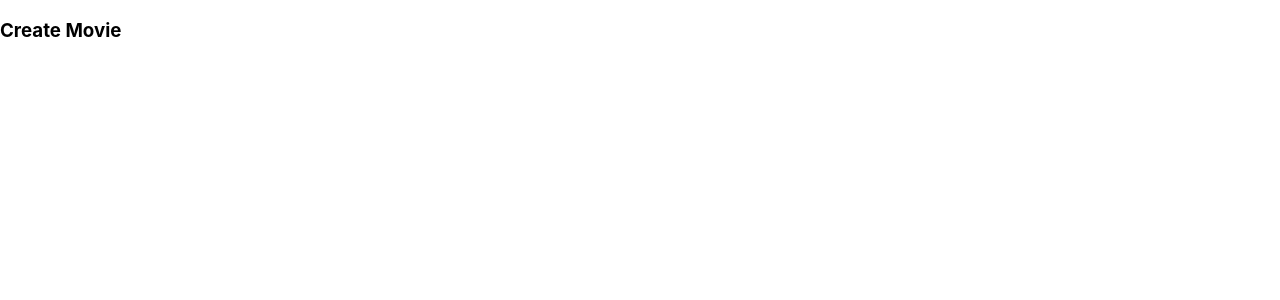
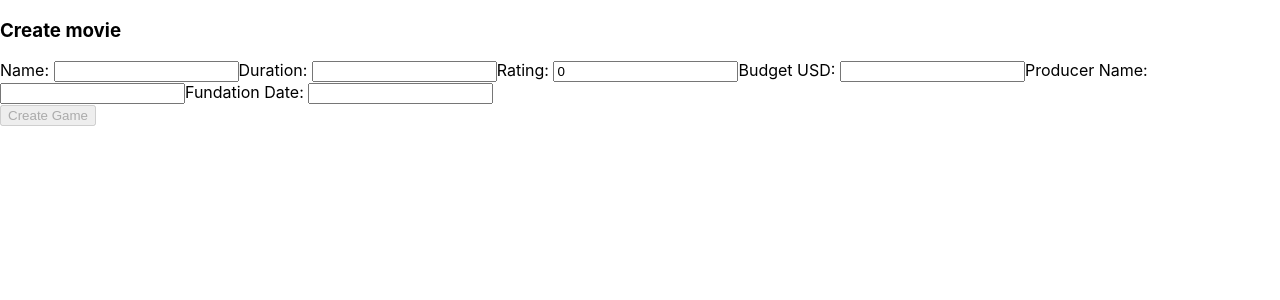
Before and after one commit to santi4246/movie-project, a React (Create React App) app in the folder client/: page /create-movie in a window 1280 px wide. Shown: the top 300 px of the page. Built offline with nearby package versions, Linux system fonts and the light colour scheme.

Commit message:
Form create movies v1.0.1

```diff
--- a/client/src/components/Form/index.jsx
+++ b/client/src/components/Form/index.jsx
@@ -1,7 +1,104 @@
+import React, { useState, useEffect } from "react";
+import { useDispatch, useSelector } from "react-redux";
+
 const Form = () => {
+    const [input, setInput] = useState({
+        name: "",
+        duration: "",
+        rating: 0,
+        budgetUSD: "",
+        producer: {
+            name: "",
+            fundationDate: ""
+        },
+        genre: {
+            name: ""
+        },
+        picture: {
+            path: "",
+            weight: "",
+            wide: "",
+            height: ""
+        },
+        actors: []
+    });
+    const [error, setError] = useState({});
+    const [submit, setSubmit] = useState(false);
+    useEffect(() => {
+
+    });
+    function validateInput (name, value) {
+        switch (name) {
+            case "name": return (!value || value.length > 20) ? setError({ ...error, name: `Name field cannot be null or length greater than 20` }) : setError({ ...error, name: "" })
+            case "duration": return (!value) ? setError({ ...error, duration: `Cannot be null` }) : setError({ ...error, duration: "" })
+            case "rating": return (!value || value < 1 || value > 5) ? setError({ ...error, rating: `The field must contain a value greater than 0 and less than or equal to 5` }) : setError({ ...error, rating: "" })
+            case "budgetUSD": return (!value) ? setError({ ...error, budgetUSD: `Cannot be null` }) : setError({ ...error, budgetUSD: "" })
+            // case "producer": return (!value.name || !value.fundationDate) ? setError({ ...error, producer: `The field cannot be null` }) : setError({ ...error, producer: "" })
+            default: break;
+        }
+    }
+    function handleChange (event) {
+        setInput({ ...input, [event.target.name]: event.target.value });
+        validateInput(event.target.name, event.target.value);
+        console.log(input);
+    }
+    function handleSubmit (event) {
+        event.preventDefault();
+        setSubmit(true);
+        setInput({
+            name: "",
+            duration: "",
+            rating: 0,
+            budgetUSD: "",
+            producer: {
+                name: "",
+                fundationDate: ""
+            },
+            genre: {
+                name: ""
+            },
+            picture: {
+                path: "",
+                weight: "",
+                wide: "",
+                height: ""
+            },
+            actors: []
+        });
+    }
     return(
         <div>
-            <h3>Create Movie</h3>
+            <form>
+                <h3>Create movie</h3>
+                <div>
+                    {/* Name */}
+                    <label htmlFor = "name">Name: </label>
+                    <input id = "name" type = "text" name = "name" value = {input.name} onChange = {handleChange}></input>
+                    {error.name ? <p>{error.name}</p> : null}
+                    {/* Duration */}
+                    <label htmlFor = "duration">Duration: </label>
+                    <input id = "duration" type = "text" name = "duration" value = {input.duration} onChange = {handleChange}></input>
+                    {error.duration ? <p>{error.duration}</p> : null}
+                    {/* Rating */}
+                    <label htmlFor = "rating">Rating: </label>
+                    <input id = "rating" type = "number" name = "rating" value = {input.rating} onChange = {handleChange}></input>
+                    {error.rating ? <p>{error.rating}</p> : null}
+                    {/* BudgetUSD */}
+                    <label htmlFor = "budgetUSD">Budget USD: </label>
+                    <input id = "budgetUSD" type = "text" name = "budgetUSD" value = {input.budgetUSD} onChange = {handleChange}></input>
+                    {error.budgetUSD ? <p>{error.budgetUSD}</p> : null}
+                    {/* Producer */}
+                    <label>Producer Name: </label>
+                    <input value = {input.producer.name} onChange = { e => setInput({ ...input, producer: { ...input.producer, name: e.target.value } }) } />
+                    {/* Se pierde el valor onChange */}
+                    <label>Fundation Date: </label>
+                    <input value = {input.producer.fundationDate} onChange = { e => setInput({ ...input, producer: { ...input.producer, fundationDate: e.target.value } }) } />
+                </div>
+                <div>
+                    <button type = "submit" value = {"create"} disabled = { error.name || !input.name || error.duration || !input.duration || error.rating || !input.rating || error.budgetUSD || !input.budgetUSD || error.producer || !input.producer } onClick={handleSubmit}>Create Game</button>
+                </div>
+            </form>
+            {submit ? <h3>Movie successfully created!</h3> : null}
         </div>
     )
 };
```
